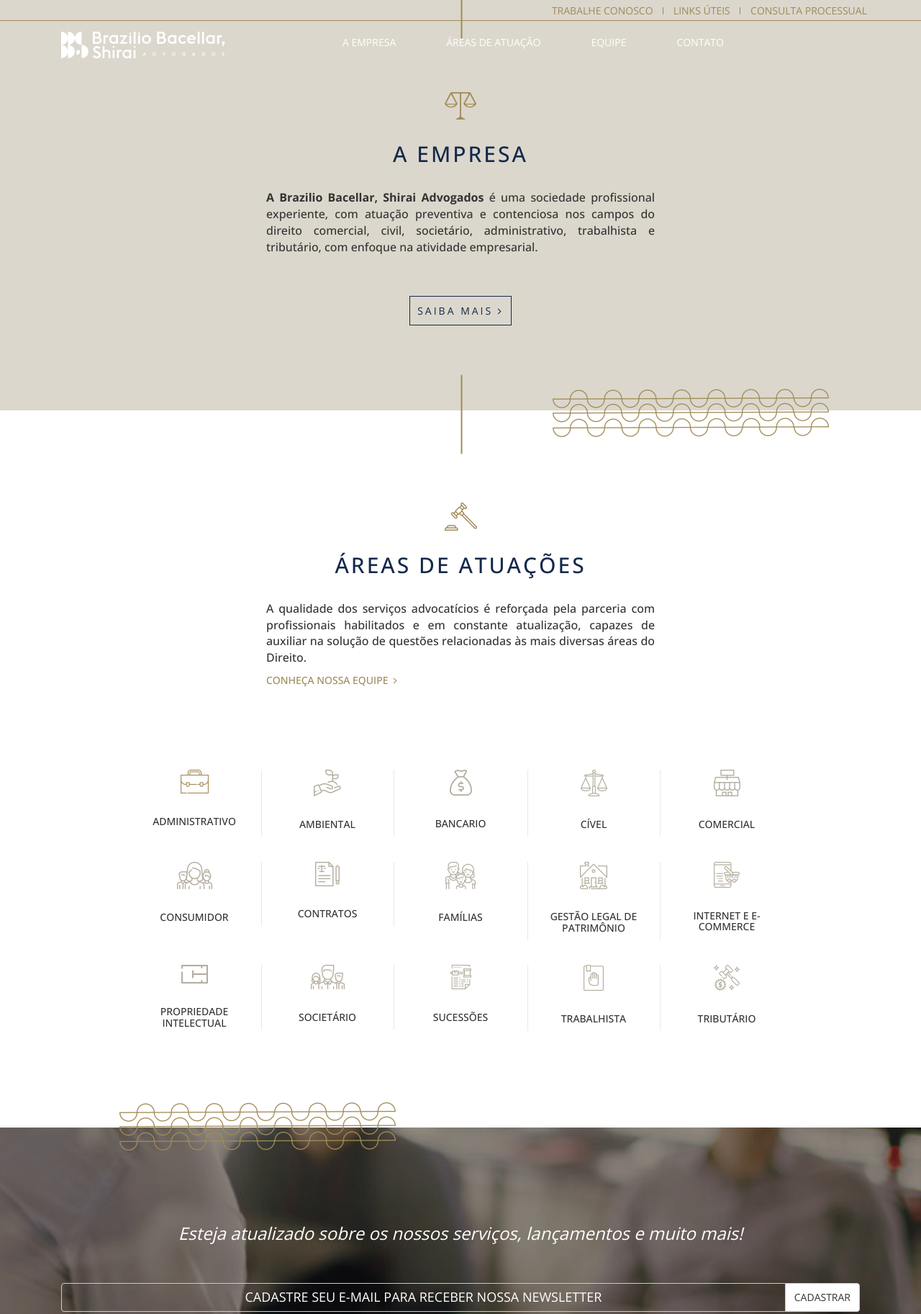
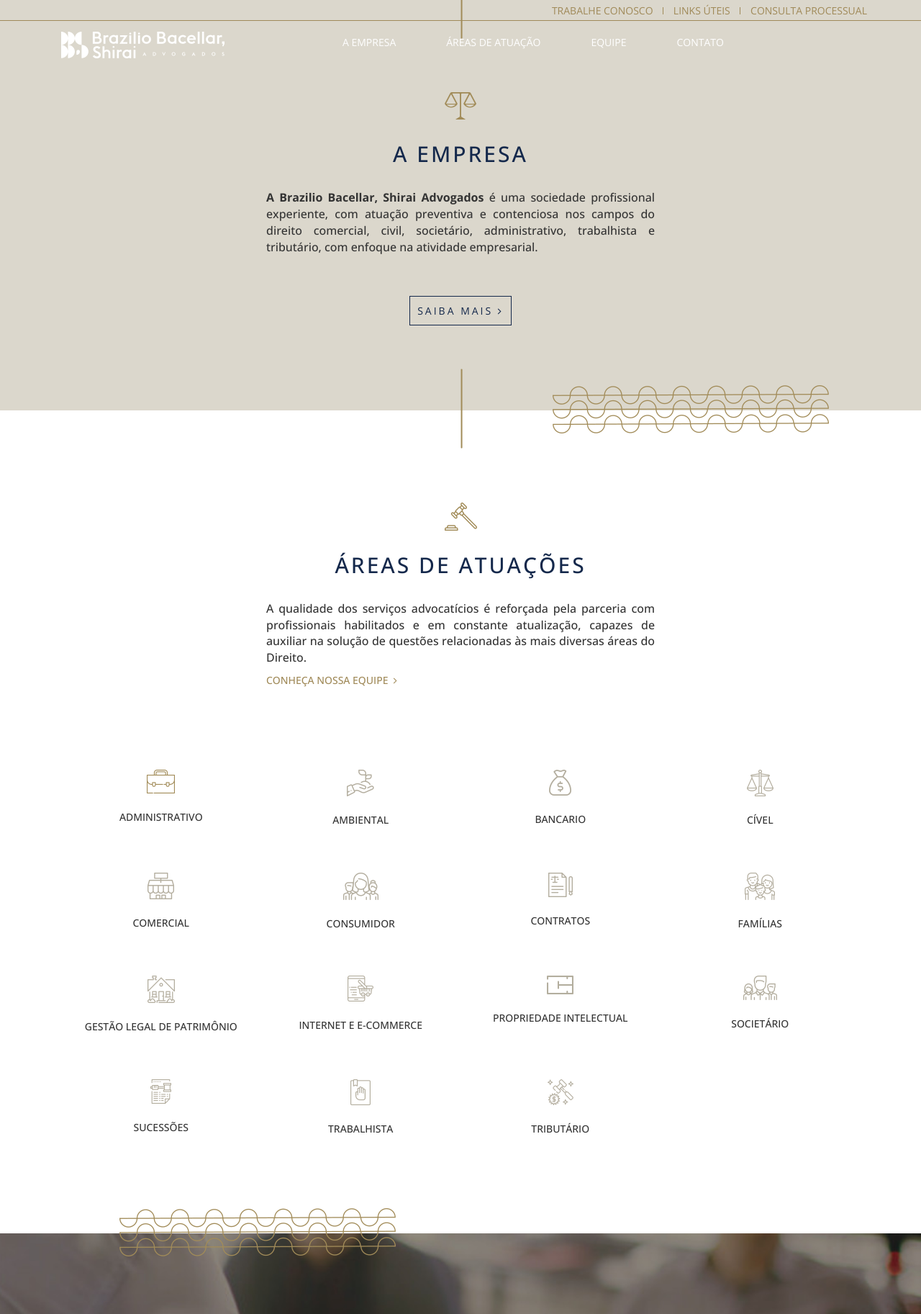
Before and after one commit to joseveronez/brazilio, a PHP site: page / in a window 1280 px wide. Shown: the top 1825 px of the page at 72% size. Run offline with PHP 8.4, Linux system fonts and the light colour scheme; some libraries are stand-ins or nearby versions.

Commit message:
Ajustes Home
Ajustes

```diff
--- a/views/home.php
+++ b/views/home.php
@@ -59,72 +59,75 @@
         </div>
 
         <div class="col-lg-12 col-md-12 col-sm-12 col-xs-12 MarginT10">
-            <div class="col-lg-2 col-md-2 col-sm-4 col-xs-2 col-md-offset-1">
+            <div class="col-lg-12 col-md-12 col-sm-12 col-xs-12 padding-zero">
+                <div class="col-lg-3 col-md- col-sm-6 col-xs-6">
                     <img src="<?= RAIZSITE ?>/imagens/administrativo.png" class="img-responsive" style="margin: 0 auto;">
-                <h5 class="text-center MarginT20">ADMINISTRATIVO</h5>
+                    <h5 class="text-center MarginT10">ADMINISTRATIVO</h5>
                 </div>
-            <div class="col-lg-2 col-md-2 col-sm-4 col-xs-2 separador-areas">
+                <div class="col-lg-3 col-md-3 col-sm-6 col-xs-6">
                     <img src="<?= RAIZSITE ?>/imagens/ambiental.png" class="img-responsive" style="margin: 0 auto;">
-                <h5 class="text-center MarginT20">AMBIENTAL</h5>
+                    <h5 class="text-center MarginT10">AMBIENTAL</h5>
                 </div>
-            <div class="col-lg-2 col-md-2 col-sm-4 col-xs-2">
+                <div class="col-lg-3 col-md-3 col-sm-6 col-xs-6">
                     <img src="<?= RAIZSITE ?>/imagens/bancario.png" class="img-responsive" style="margin: 0 auto;">
-                <h5 class="text-center MarginT20">BANCARIO</h5>
+                    <h5 class="text-center MarginT10">BANCARIO</h5>
                 </div>
-            <div class="col-lg-2 col-md-2 col-sm-4 col-xs-2 separador-areas">
+                <div class="col-lg-3 col-md-3 col-sm-6 col-xs-6">
                     <img src="<?= RAIZSITE ?>/imagens/civel.png" class="img-responsive" style="margin: 0 auto;">
-                <h5 class="text-center MarginT20">CÍVEL</h5>
+                    <h5 class="text-center MarginT10">CÍVEL</h5>
                 </div>
-            <div class="col-lg-2 col-md-2 col-sm-4 col-xs-2">
+            </div>
+            <div class="col-lg-12 col-md-12 col-sm-12 col-xs-12 padding-zero MarginT5">
+                <div class="col-lg-3 col-md-3 col-sm-6 col-xs-6">
                     <img src="<?= RAIZSITE ?>/imagens/comercial.png" class="img-responsive" style="margin: 0 auto;">
-                <h5 class="text-center MarginT20">COMERCIAL</h5>
+                    <h5 class="text-center MarginT10">COMERCIAL</h5>
+                </div>
+                <div class="col-lg-3 col-md-3 col-sm-6 col-xs-6">
+                    <img src="<?= RAIZSITE ?>/imagens/consumidor.png" class="img-responsive" style="margin: 0 auto;">
+                    <h5 class="text-center MarginT10">CONSUMIDOR</h5>
+                </div>
+                <div class="col-lg-3 col-md-3 col-sm-6 col-xs-6">
+                    <img src="<?= RAIZSITE ?>/imagens/contrato.png" class="img-responsive" style="margin: 0 auto;">
+                    <h5 class="text-center MarginT10">CONTRATOS</h5>
+                </div>
+                <div class="col-lg-3 col-md-3 col-sm-6 col-xs-6">
+                    <img src="<?= RAIZSITE ?>/imagens/familias.png" class="img-responsive" style="margin: 0 auto;">
+                    <h5 class="text-center MarginT10">FAMÍLIAS</h5>
+                </div>
+            </div>
+            <div class="col-lg-12 col-md-12 col-sm-12 col-xs-12 padding-zero MarginT5">
+                <div class="col-lg-3 col-md-3 col-sm-6 col-xs-6">
+                    <img src="<?= RAIZSITE ?>/imagens/gestao_legal_patrimonio.png" class="img-responsive" style="margin: 0 auto;">
+                    <h5 class="text-center MarginT10">GESTÃO LEGAL DE PATRIMÔNIO</h5>
+                </div>
+                <div class="col-lg-3 col-md-3 col-sm-6 col-xs-6">
+                    <img src="<?= RAIZSITE ?>/imagens/internet_e_ecommerce.png" class="img-responsive" style="margin: 0 auto;">
+                    <h5 class="text-center MarginT10">INTERNET E E-COMMERCE</h5>
+                </div>
+                <div class="col-lg-3 col-md-3 col-sm-6 col-xs-6">
+                    <img src="<?= RAIZSITE ?>/imagens/propriedade_intelectual.png" class="img-responsive" style="margin: 0 auto;">
+                    <h5 class="text-center MarginT10">PROPRIEDADE INTELECTUAL</h5>
+                </div>
+                <div class="col-lg-3 col-md-3 col-sm-6 col-xs-6">
+                    <img src="<?= RAIZSITE ?>/imagens/societario.png" class="img-responsive" style="margin: 0 auto;">
+                    <h5 class="text-center MarginT10">SOCIETÁRIO</h5>
+                </div>
+            </div>
+            <div class="col-lg-12 col-md-12 col-sm-12 col-xs-12 padding-zero MarginT5">
+                <div class="col-lg-3 col-md-3 col-sm-6 col-xs-6">
+                    <img src="<?= RAIZSITE ?>/imagens/sucessoes.png" class="img-responsive" style="margin: 0 auto;">
+                    <h5 class="text-center MarginT10">SUCESSÕES</h5>
+                </div>
+                <div class="col-lg-3 col-md-3 col-sm-6 col-xs-6">
+                    <img src="<?= RAIZSITE ?>/imagens/trabalhista.png" class="img-responsive" style="margin: 0 auto;">
+                    <h5 class="text-center MarginT10">TRABALHISTA</h5>
+                </div>
+                <div class="col-lg-3 col-md-3 col-sm-6 col-xs-6">
+                    <img src="<?= RAIZSITE ?>/imagens/tributario.png" class="img-responsive" style="margin: 0 auto;">
+                    <h5 class="text-center MarginT10">TRIBUTÁRIO</h5>
                 </div>
             </div>
 
-        <div class="col-lg-12 col-md-12 col-sm-12 col-xs-12 MarginT3">
-            <div class="col-lg-2 col-md-2 col-sm-4 col-xs-2 col-md-offset-1">
-                <img src="<?= RAIZSITE ?>/imagens/consumidor.png" class="img-responsive" style="margin: 0 auto;">
-                <h5 class="text-center MarginT20">CONSUMIDOR</h5>
-            </div>
-            <div class="col-lg-2 col-md-2 col-sm-4 col-xs-2 separador-areas">
-                <img src="<?= RAIZSITE ?>/imagens/contrato.png" class="img-responsive" style="margin: 0 auto;">
-                <h5 class="text-center MarginT20">CONTRATOS</h5>
-            </div>
-            <div class="col-lg-2 col-md-2 col-sm-4 col-xs-2">
-                <img src="<?= RAIZSITE ?>/imagens/familias.png" class="img-responsive" style="margin: 0 auto;">
-                <h5 class="text-center MarginT20">FAMÍLIAS</h5>
-            </div>
-            <div class="col-lg-2 col-md-2 col-sm-4 col-xs-2 separador-areas">
-                <img src="<?= RAIZSITE ?>/imagens/gestao_legal_patrimonio.png" class="img-responsive" style="margin: 0 auto;">
-                <h5 class="text-center MarginT20">GESTÃO LEGAL DE PATRIMÔNIO</h5>
-            </div>
-            <div class="col-lg-2 col-md-2 col-sm-4 col-xs-2">
-                <img src="<?= RAIZSITE ?>/imagens/internet_e_ecommerce.png" class="img-responsive" style="margin: 0 auto;">
-                <h5 class="text-center MarginT20">INTERNET E E-COMMERCE</h5>
-            </div>
-        </div>
-
-        <div class="col-lg-12 col-md-12 col-sm-12 col-xs-12 MarginT3">
-            <div class="col-lg-2 col-md-2 col-sm-4 col-xs-2 col-md-offset-1">
-                <img src="<?= RAIZSITE ?>/imagens/propriedade_intelectual.png" class="img-responsive" style="margin: 0 auto;">
-                <h5 class="text-center MarginT20">PROPRIEDADE INTELECTUAL</h5>
-            </div>
-            <div class="col-lg-2 col-md-2 col-sm-4 col-xs-2 separador-areas">
-                <img src="<?= RAIZSITE ?>/imagens/societario.png" class="img-responsive" style="margin: 0 auto;">
-                <h5 class="text-center MarginT20">SOCIETÁRIO</h5>
-            </div>
-            <div class="col-lg-2 col-md-2 col-sm-4 col-xs-2">
-                <img src="<?= RAIZSITE ?>/imagens/sucessoes.png" class="img-responsive" style="margin: 0 auto;">
-                <h5 class="text-center MarginT20">SUCESSÕES</h5>
-            </div>
-            <div class="col-lg-2 col-md-2 col-sm-4 col-xs-2 separador-areas">
-                <img src="<?= RAIZSITE ?>/imagens/trabalhista.png" class="img-responsive" style="margin: 0 auto;">
-                <h5 class="text-center MarginT20">TRABALHISTA</h5>
-            </div>
-            <div class="col-lg-2 col-md-2 col-sm-4 col-xs-2">
-                <img src="<?= RAIZSITE ?>/imagens/tributario.png" class="img-responsive" style="margin: 0 auto;">
-                <h5 class="text-center MarginT20">TRIBUTÁRIO</h5>
-            </div>
         </div>
     </div>
 </div>
```
Lines whose indentation alone changed are shown as unchanged.
